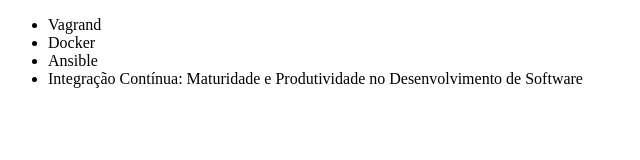
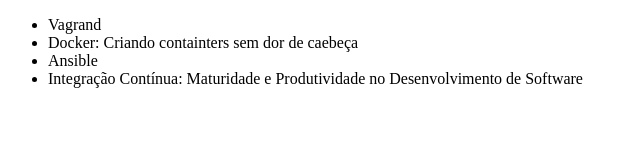
Before and after one commit to PedroSilveeer/alura-git, a plain HTML site: page index.html in a window 1280 px wide. Shown: the whole page, without its empty margins (0-640 px from the left). Drawn offline with Linux system fonts and the light colour scheme.

Commit message:
Corrigindo nome do curso de Docker

```diff
--- a/index.html
+++ b/index.html
@@ -7,9 +7,10 @@
 <body>
     <ul>
         <li>Vagrand</li>
-        <li>Docker</li>
+        <li>Docker: Criando containters sem dor de caebeça</li>
         <li>Ansible</li>
         <li>Integração Contínua: Maturidade e Produtividade no Desenvolvimento de Software</li>
+
     </ul>
 </body>
 </html>
```
